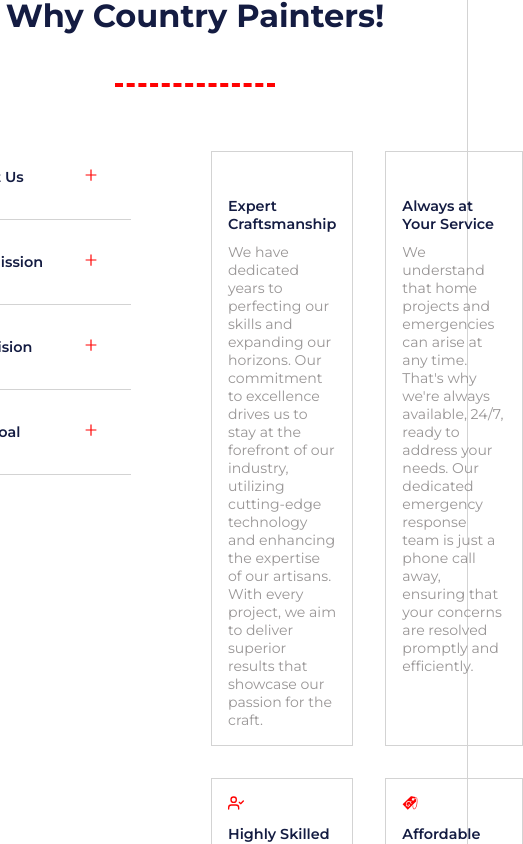
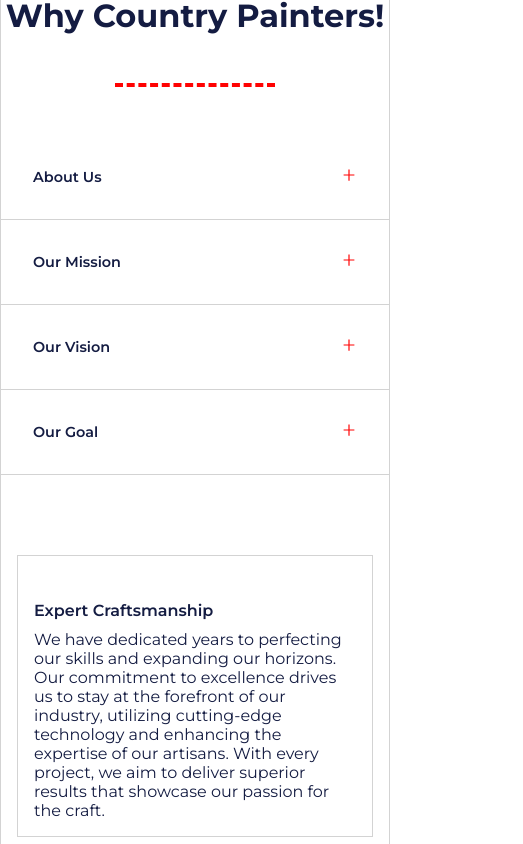
Before and after one commit to Amen-Musingarimi/country-painters, a React (Create React App) app: page /about in a window 390 px wide. Shown: the part 860-1704 px from the top of the page, 523 px wide, since content can reach past the window. Built offline with nearby package versions, Linux system fonts and the light colour scheme; some icons are missing.

Commit message:
Add responsiveness to about details section

```diff
--- a/src/components/About/AboutDetails.module.css
+++ b/src/components/About/AboutDetails.module.css
@@ -57,3 +57,15 @@
   width: 12rem;
   height: 12rem;
 }
+
+@media (max-width: 1024px) {
+  .aboutDetailsContainer {
+    width: 100%;
+  }
+}
+
+@media (max-width: 768px) {
+  .aboutImage {
+    display: none;
+  }
+}
--- a/src/components/About/AboutUsSection.module.css
+++ b/src/components/About/AboutUsSection.module.css
@@ -24,3 +24,9 @@
   gap: 4rem;
   width: 100%;
 }
+
+@media (max-width: 1024px) {
+  .detailsTextContainers {
+    flex-direction: column;
+  }
+}
--- a/src/components/About/WhyUs.module.css
+++ b/src/components/About/WhyUs.module.css
@@ -46,3 +46,27 @@
   font-size: 0.88rem;
   color: #999696;
 }
+
+@media (max-width: 1024px) {
+  .whyUsContainer {
+    width: 100%;
+  }
+
+  .cardDescription,
+  .cardName {
+    font-size: 1.3rem;
+    color: #141c42;
+  }
+}
+
+@media (max-width: 768px) {
+  .whyUsContainer {
+    grid-template-columns: repeat(1, 1fr);
+  }
+
+  .cardDescription,
+  .cardName {
+    font-size: 1rem;
+    color: #141c42;
+  }
+}
```
